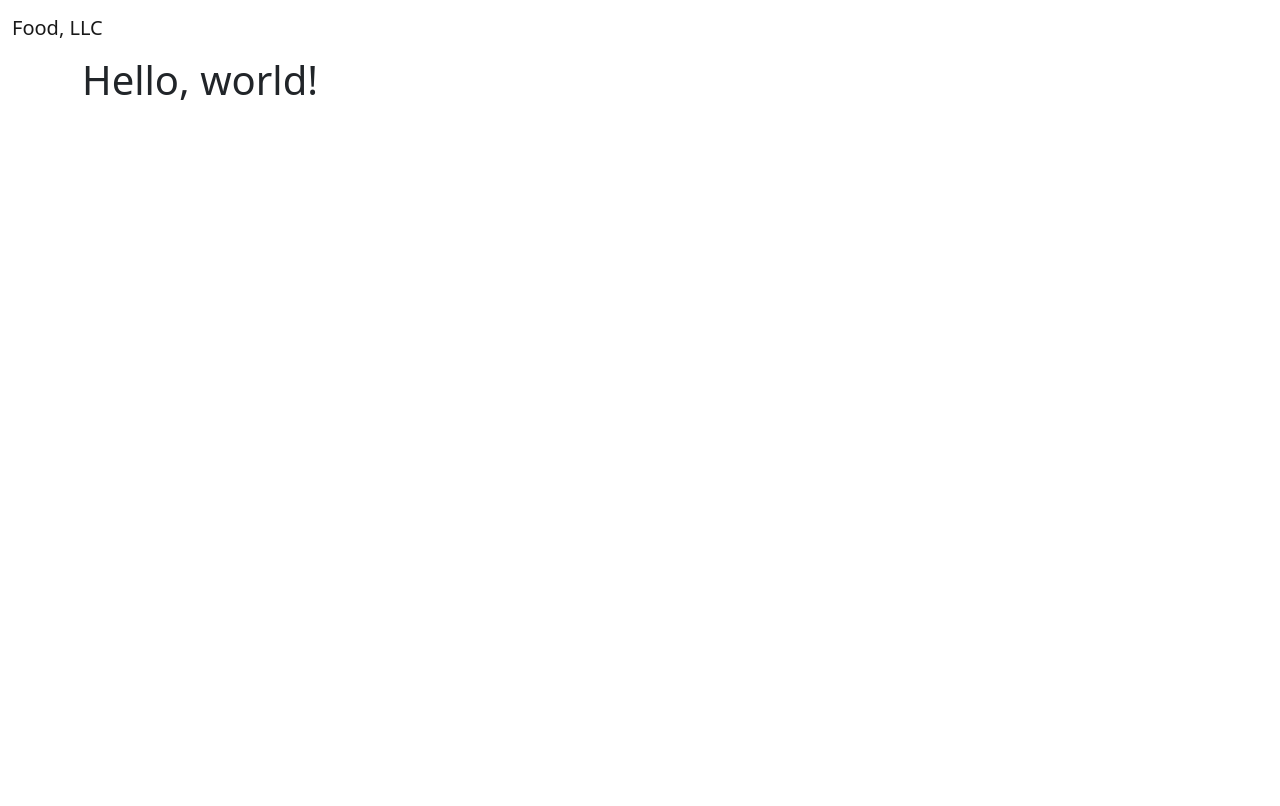
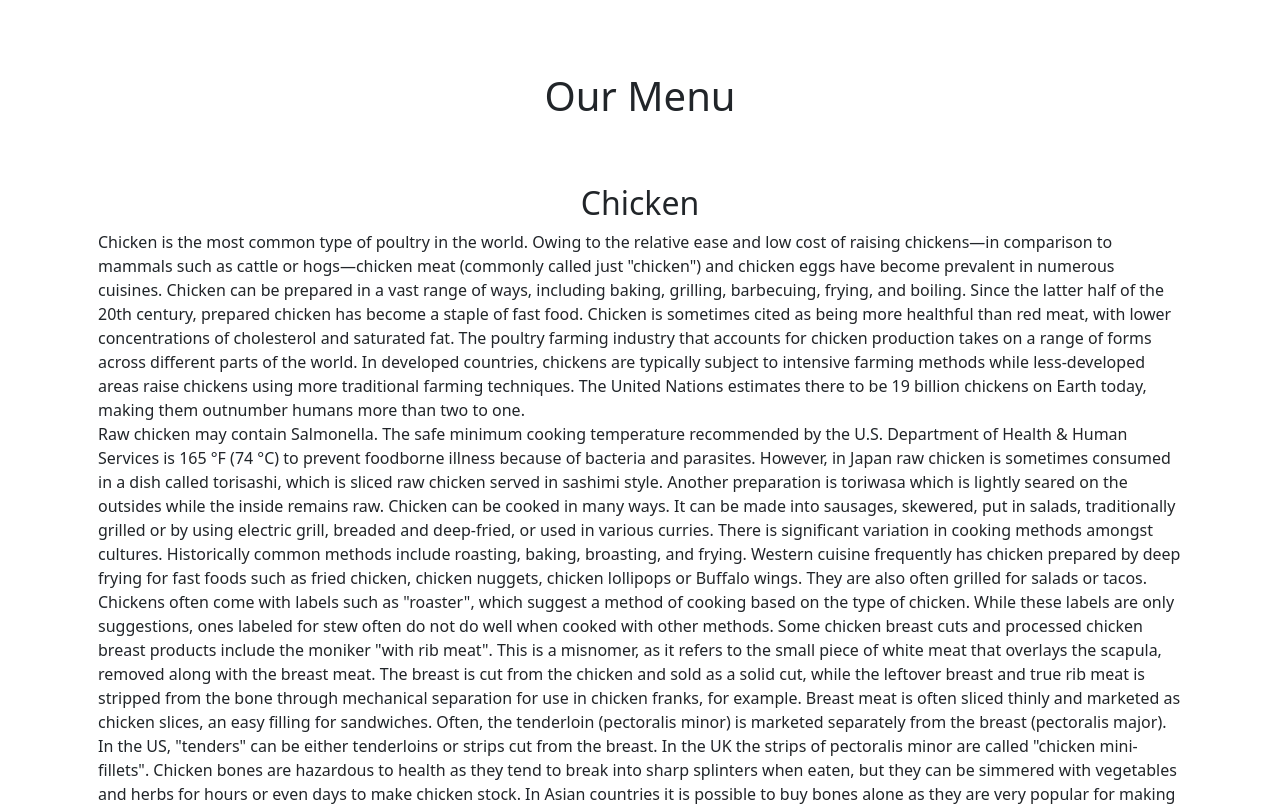
Before and after one commit to Nyein-Ei-Ei-San/module3.github.io, a plain HTML site: page index.html in a window 1280 px wide. Shown: the top 806 px of the page. Drawn offline with nearby package versions, Linux system fonts and the light colour scheme.

Commit message:
Update index.html

```diff
--- a/index.html
+++ b/index.html
@@ -9,9 +9,9 @@
       </head>
     <body>
           <div class="container-fluid">
-            <nav class="navbar navbar-expand-sm navbar-light">
-                <a class="navbar-brand" href="#">
-                    <span class="hidden">Food, LLC</span>
+            <nav class="navbar navbar-expand-sm navbar-dark">
+                <a class="navbar-brand" id="coname" href="#">
+                    <span>Food, LLC</span>
                 </a>
                 <button class="navbar-toggler collapsed" type="button" data-bs-toggle="collapse" data-bs-target="#toggleMobileMenu" aria-controls="toggleMobileMenu" aria-expanded="false" aria-label="Toggle navigation">
                 <span class="navbar-toggler-icon"></span>
@@ -34,20 +34,34 @@
                 </div>
             </nav>
           </div>
-          <div class="container">
-            <h1>Hello, world!</h1>
+
+          <div class="container" id="body">
+            <h1 class="text-center mb-5 mt-3">Our Menu</h1>
+            <div class="p-3" id="chicken">
+                <h2 class="text-center">Chicken</h2>
+                <p>
+                    Chicken is the most common type of poultry in the world. Owing to the relative ease and low cost of raising chickens—in comparison to mammals such as cattle or hogs—chicken meat (commonly called just "chicken") and chicken eggs have become prevalent in numerous cuisines.
+                    Chicken can be prepared in a vast range of ways, including baking, grilling, barbecuing, frying, and boiling. Since the latter half of the 20th century, prepared chicken has become a staple of fast food. Chicken is sometimes cited as being more healthful than red meat, with lower concentrations of cholesterol and saturated fat.
+                    The poultry farming industry that accounts for chicken production takes on a range of forms across different parts of the world. In developed countries, chickens are typically subject to intensive farming methods while less-developed areas raise chickens using more traditional farming techniques. The United Nations estimates there to be 19 billion chickens on Earth today, making them outnumber humans more than two to one.
+                    <br>
+                    Raw chicken may contain Salmonella. The safe minimum cooking temperature recommended by the U.S. Department of Health & Human Services is 165 °F (74 °C) to prevent foodborne illness because of bacteria and parasites. However, in Japan raw chicken is sometimes consumed in a dish called torisashi, which is sliced raw chicken served in sashimi style. Another preparation is toriwasa which is lightly seared on the outsides while the inside remains raw.
+                    Chicken can be cooked in many ways. It can be made into sausages, skewered, put in salads, traditionally grilled or by using electric grill, breaded and deep-fried, or used in various curries. There is significant variation in cooking methods amongst cultures. Historically common methods include roasting, baking, broasting, and frying. Western cuisine frequently has chicken prepared by deep frying for fast foods such as fried chicken, chicken nuggets, chicken lollipops or Buffalo wings. They are also often grilled for salads or tacos.
+                    Chickens often come with labels such as "roaster", which suggest a method of cooking based on the type of chicken. While these labels are only suggestions, ones labeled for stew often do not do well when cooked with other methods.
+                    Some chicken breast cuts and processed chicken breast products include the moniker "with rib meat". This is a misnomer, as it refers to the small piece of white meat that overlays the scapula, removed along with the breast meat. The breast is cut from the chicken and sold as a solid cut, while the leftover breast and true rib meat is stripped from the bone through mechanical separation for use in chicken franks, for example. Breast meat is often sliced thinly and marketed as chicken slices, an easy filling for sandwiches. Often, the tenderloin (pectoralis minor) is marketed separately from the breast (pectoralis major). In the US, "tenders" can be either tenderloins or strips cut from the breast. In the UK the strips of pectoralis minor are called "chicken mini-fillets".
+                    Chicken bones are hazardous to health as they tend to break into sharp splinters when eaten, but they can be simmered with vegetables and herbs for hours or even days to make chicken stock.
+                    In Asian countries it is possible to buy bones alone as they are very popular for making chicken soups, which are said to be healthy. In Australia the rib cages and backs of chickens after the other cuts have been removed are frequently sold cheaply in supermarket delicatessen sections as either "chicken frames" or "chicken carcasses" and are purchased for soup or stock purposes.
+                    <br>
+                    Chicken meat contains about two to three times as much polyunsaturated fat as most types of red meat when measured as weight percentage.
+                    Chicken generally includes low fat in the meat itself (castrated roosters excluded). The fat is highly concentrated on the skin. A 100g serving of baked chicken breast contains 4 grams of fat and 31 grams of protein, compared to 10 grams of fat and 27 grams of protein for the same portion of broiled, lean skirt steak.
+                    <br>
+                    Information obtained by the Canadian Integrated Program for Antimicrobial Resistance (CIPARS) "strongly indicates that cephalosporin resistance in humans is moving in lockstep with the use of the drug in poultry production". According to the Canadian Medical Association Journal, the unapproved antibiotic ceftiofur is routinely injected into eggs in Quebec and Ontario to discourage infection of hatchlings. Although the data are contested by the industry, antibiotic resistance in humans appears to be directly related to the antibiotic's use in eggs.
+                    A recent study by the Translational Genomics Research Institute showed that nearly half (47%) of the meat and poultry in US grocery stores was contaminated with S. aureus, with more than half (52%) of those bacteria resistant to antibiotics. Furthermore, as per the FDA, more than 25% of retail chicken is resistant to 5 or more different classes of antibiotic treatment drugs in the United States. An estimated 90–100% of conventional chicken contains, at least, one form of antibiotic resistance microorganism, while organic chicken has been found to have a lower incidence at 84%.
+                </p>
+            </div>
           </div>
 
-        <!-- Optional JavaScript; choose one of the two! -->
+          <script src="https://cdn.jsdelivr.net/npm/bootstrap@5.0.0-beta2/dist/js/bootstrap.bundle.min.js" integrity="sha384-b5kHyXgcpbZJO/tY9Ul7kGkf1S0CWuKcCD38l8YkeH8z8QjE0GmW1gYU5S9FOnJ0" crossorigin="anonymous"></script>
 
-        <!-- Option 1: Bootstrap Bundle with Popper -->
-        <script src="https://cdn.jsdelivr.net/npm/bootstrap@5.0.0-beta2/dist/js/bootstrap.bundle.min.js" integrity="sha384-b5kHyXgcpbZJO/tY9Ul7kGkf1S0CWuKcCD38l8YkeH8z8QjE0GmW1gYU5S9FOnJ0" crossorigin="anonymous"></script>
-
-        <!-- Option 2: Separate Popper and Bootstrap JS -->
-        <!--
-        <script src="https://cdn.jsdelivr.net/npm/@popperjs/core@2.6.0/dist/umd/popper.min.js" integrity="sha384-KsvD1yqQ1/1+IA7gi3P0tyJcT3vR+NdBTt13hSJ2lnve8agRGXTTyNaBYmCR/Nwi" crossorigin="anonymous"></script>
-        <script src="https://cdn.jsdelivr.net/npm/bootstrap@5.0.0-beta2/dist/js/bootstrap.min.js" integrity="sha384-nsg8ua9HAw1y0W1btsyWgBklPnCUAFLuTMS2G72MMONqmOymq585AcH49TLBQObG" crossorigin="anonymous"></script>
-        -->
 
     </body>
 </html>
```
